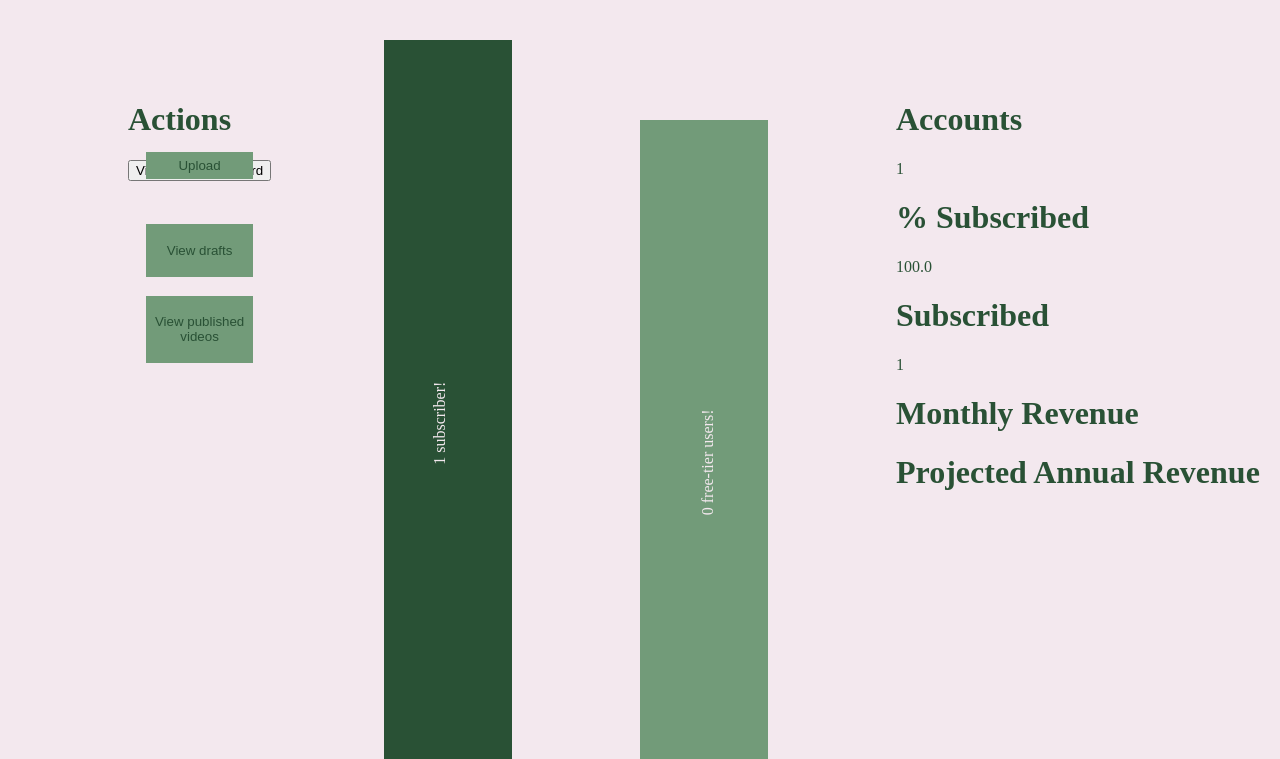
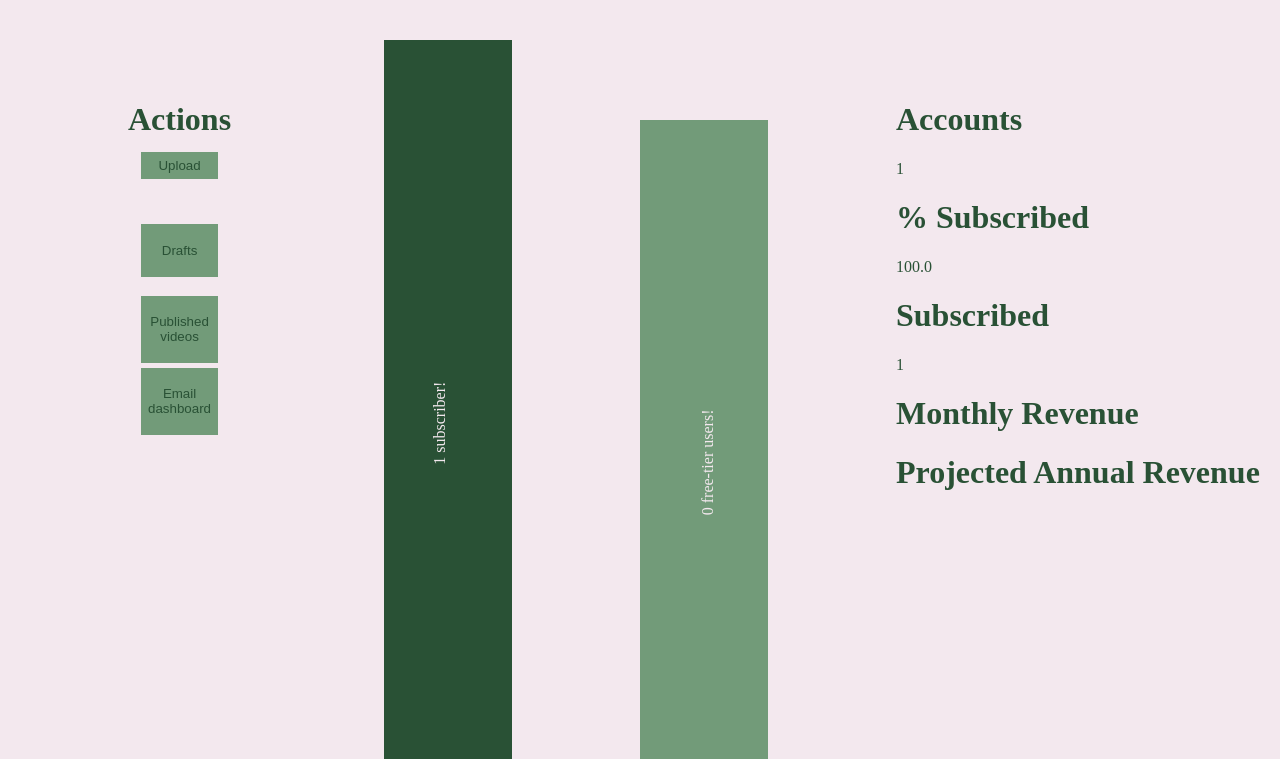
Before and after one commit to ShayanBahrainy/Scenes, a Python web app: template templates/admin_dashboard.html in a window 1280 px wide. Shown: the top 759 px of the page. Run offline with Jinja, Linux system fonts and the light colour scheme; the template is opened without the code that fills it: most values are stand-ins (such as "Sample title", 1, 10 or a date in 2020).

Commit message:
Cleanup buttons on admin dashboard

```diff
--- a/static/admin_dashboard.css
+++ b/static/admin_dashboard.css
@@ -92,6 +92,15 @@
     top: 30%;
 }
 
+.email-dashboard {
+    position: absolute;
+    width: 75%;
+    left: 12.5%;
+    height: 5em;
+    top: 40%;
+}
+
+
 @keyframes switch-right {
     from { transform: translateX(0%); height: 90%;}
     to { transform: translateX(200%); height: 80%;}
--- a/templates/admin_dashboard.html
+++ b/templates/admin_dashboard.html
@@ -30,9 +30,9 @@
         <div class="action-section">
             <h1>Actions</h1>
             <button class="upload-button hover-element">Upload</button>
-            <button class="drafts-button hover-element">View drafts</button>
-            <button class="published-button hover-element">View published videos</button>
-            <button class="email-dashboard">Visit email dashboard</button>
+            <button class="drafts-button hover-element">Drafts</button>
+            <button class="published-button hover-element">Published videos</button>
+            <button class="email-dashboard hover-element">Email dashboard</button>
         </div>
     </body>
 </html>
```
